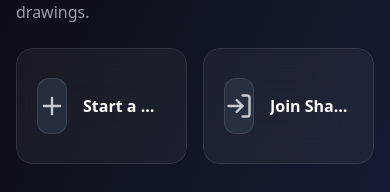
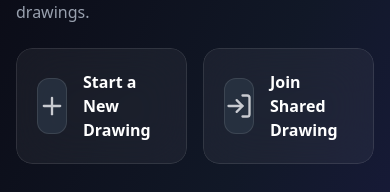
Before and after one commit to Shivgit42/FlowDraw, a Next.js app in the folder apps/web/: page /dashboard in a window 390 px wide. Shown: the part 169-361 px from the top of the page. Built offline with nearby package versions, Linux system fonts and the light colour scheme; no server answers; sample sign-in values are in the browser's storage.

Commit message:
responsive

```diff
--- a/apps/web/components/Card.tsx
+++ b/apps/web/components/Card.tsx
@@ -24,9 +24,7 @@
         <div className="flex h-14 w-14 items-center justify-center rounded-xl bg-[#2D3848]/70 border border-white/10">
           <CardIcon size={28} color="#C9CBD1" />
         </div>
-        <div className="text-base sm:text-lg font-semibold truncate">
-          {title}
-        </div>
+        <div className="text-base sm:text-lg font-semibold">{title}</div>
       </div>
     </button>
   );
```
